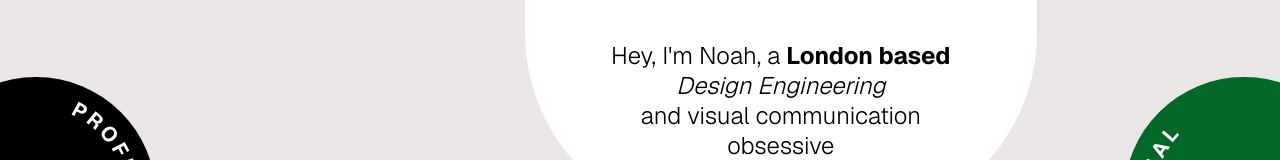
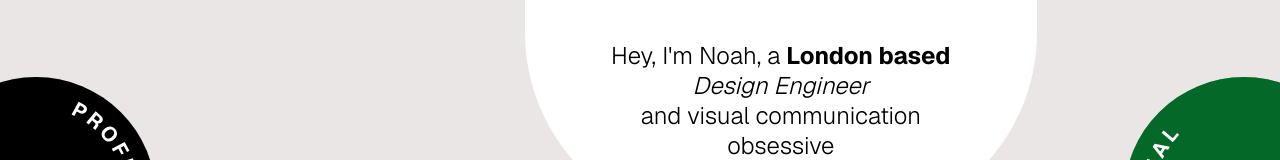
Before and after one commit to Noah-Hett/noahhh-v1, a React (Vite) app: page / in a window 1280 px wide. Shown: the part 239-399 px from the top of the page. Built offline with nearby package versions, Linux system fonts and the light colour scheme; a web font is replaced by a local one.

Commit message:
fix: Corrected job title from "Design Engineering" to "Design Engineer" in about section.

```diff
--- a/src/components/about.jsx
+++ b/src/components/about.jsx
@@ -47,7 +47,7 @@ export default function About({ isDarkMode }) {
       >
         <p className="text-right md:text-center text-base md:text-2xl font-sans font-light px-8 leading-tight">
           Hey, I'm Noah, a <span className="font-bold">London based</span><br />
-          <span className="italic font-light">Design Engineering</span><br />
+          <span className="italic font-light">Design Engineer</span><br />
           and visual communication<br />
           obsessive
         </p>
```
